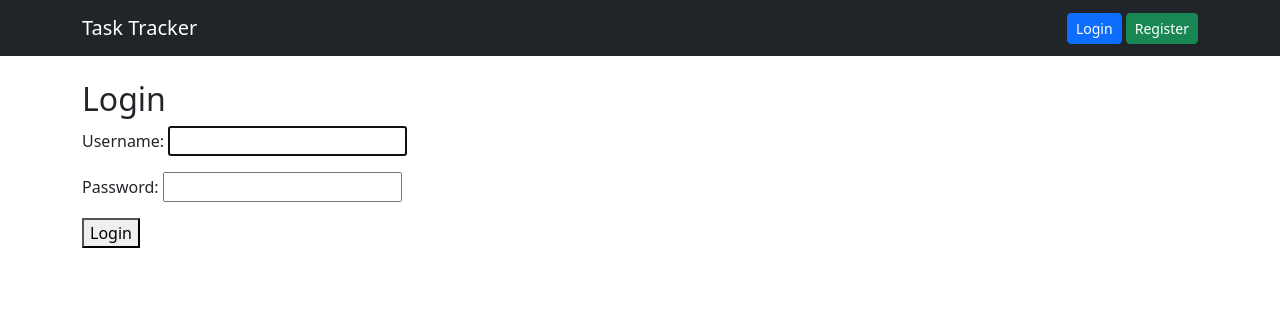
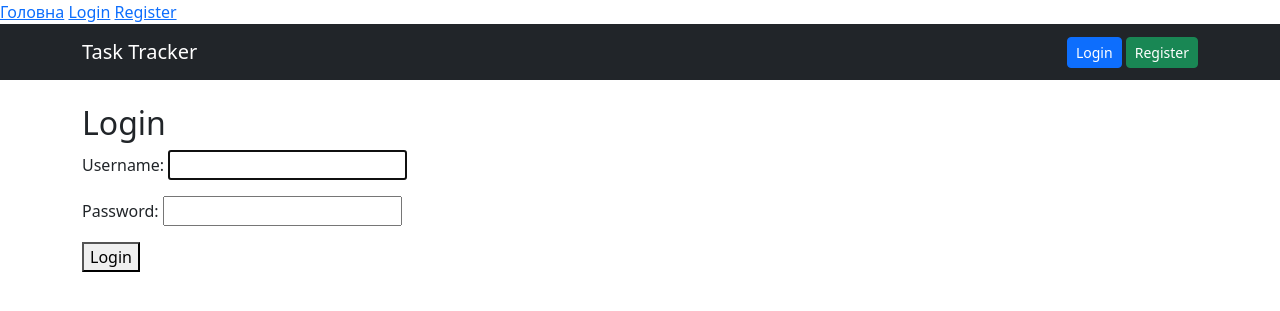
Before and after one commit to Zevsandrey2010/task_tracker_kochkar, a Django app: page /accounts/login/ in a window 1280 px wide. Shown: the top 311 px of the page. Run offline with Django 5.2, Linux system fonts and the light colour scheme.

Commit message:
Весь проєкт

```diff
--- a/templates/base.html
+++ b/templates/base.html
@@ -7,6 +7,22 @@
 
     <link href="https://cdn.jsdelivr.net/npm/bootstrap@5.3.3/dist/css/bootstrap.min.css" rel="stylesheet">
 </head>
+
+    <nav>
+        <div>
+            <a href="{% url 'tasks:task_list' %}">Головна</a>
+            {% if user.is_authenticated %}
+                <a href="{% url 'tasks:task_create' %}">Створити</a>
+                <form action="{% url 'logout' %}" method="post" class="d-inline">
+                    {% csrf_token %}
+                    <button>Вийти</button>
+                </form>
+            {% else %}
+                <a href="{% url 'login' %}">Login</a>
+                <a href="{% url 'tasks:register' %}">Register</a>
+            {% endif %}
+        </div>
+
 <body>
 
 <nav class="navbar navbar-expand-lg navbar-dark bg-dark">
```
